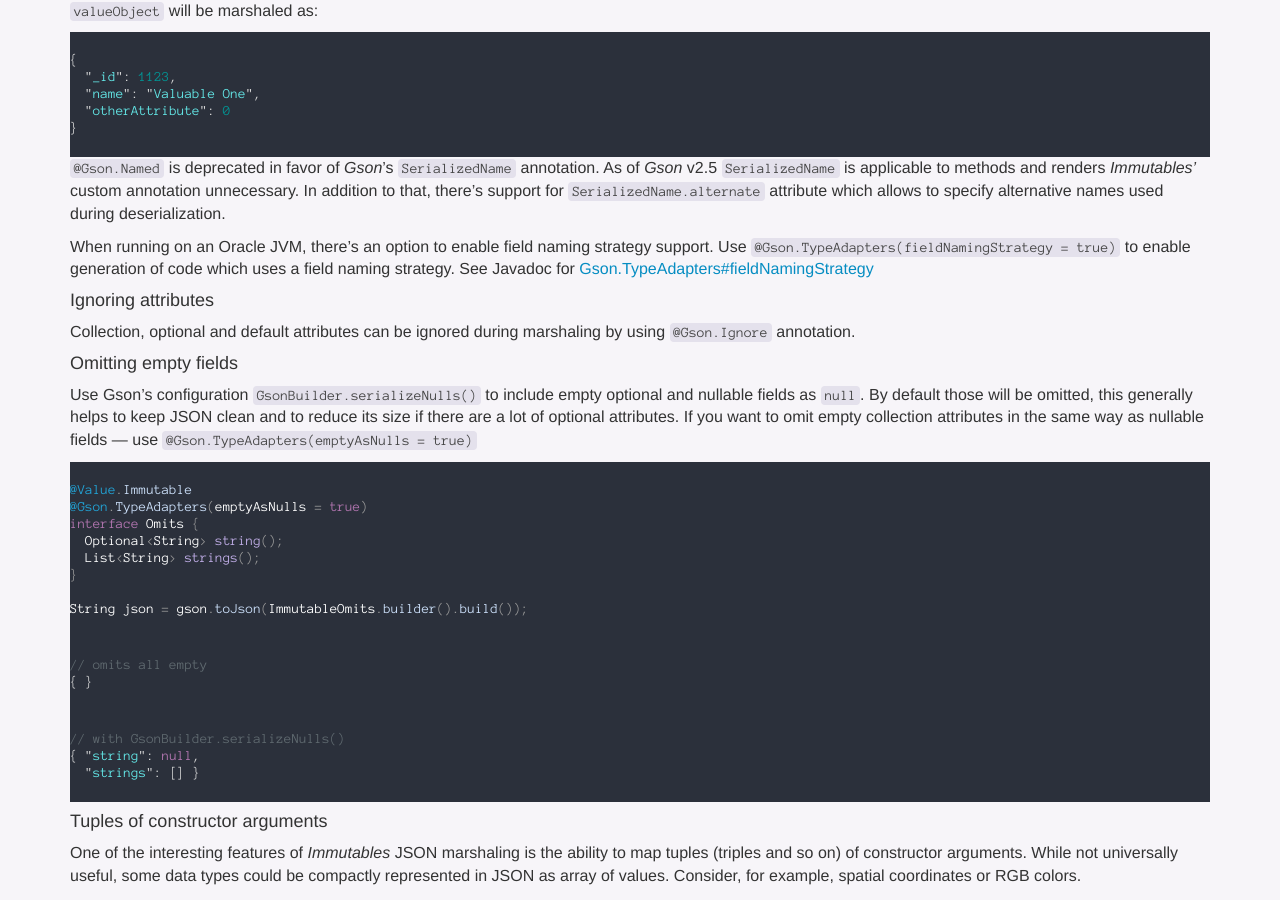
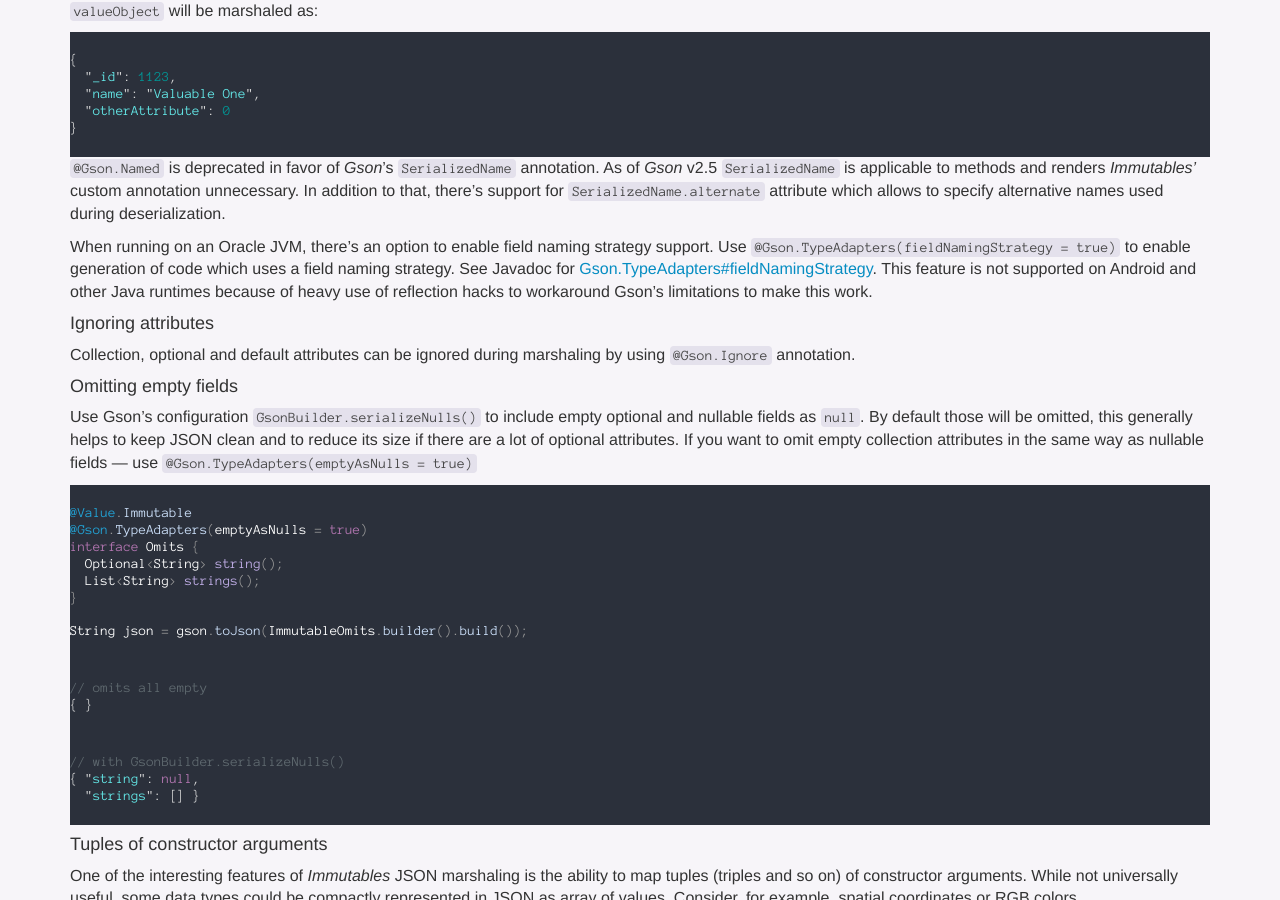
Before and after one commit to immutables/immutables.github.io, a Jekyll site: the page built from json.md, in a window 1280 px wide and 900 px high, scrolled down 7560 px. Built offline with Jekyll 4.4.1, drawn with Linux system fonts in a browser that asks for light colours; nearby versions of some CDN libraries; Markdown is read by kramdown in place of the engine named in the settings.

Commit message:
add note about fieldNamingStrategy on Android

```diff
--- a/json.md
+++ b/json.md
@@ -434,7 +434,8 @@ As of _Gson_ v2.5 `SerializedName` is applicable to methods and renders _Immutab
 
 <a name="field-naming-strategy"></a>
 When running on an Oracle JVM, there's an option to enable field naming strategy support.
-Use `@Gson.TypeAdapters(fieldNamingStrategy = true)` to enable generation of code which uses a field naming strategy. See Javadoc for [Gson.TypeAdapters#fieldNamingStrategy](https://github.com/immutables/immutables/blob/master/gson/src/org/immutables/gson/Gson.java#L78)
+Use `@Gson.TypeAdapters(fieldNamingStrategy = true)` to enable generation of code which uses a field naming strategy. See Javadoc for [Gson.TypeAdapters#fieldNamingStrategy](https://github.com/immutables/immutables/blob/master/gson/src/org/immutables/gson/Gson.java#L78).
+This feature is not supported on Android and other Java runtimes because of heavy use of reflection hacks to workaround Gson's limitations to make this work.
 
 #### Ignoring attributes
 
```
